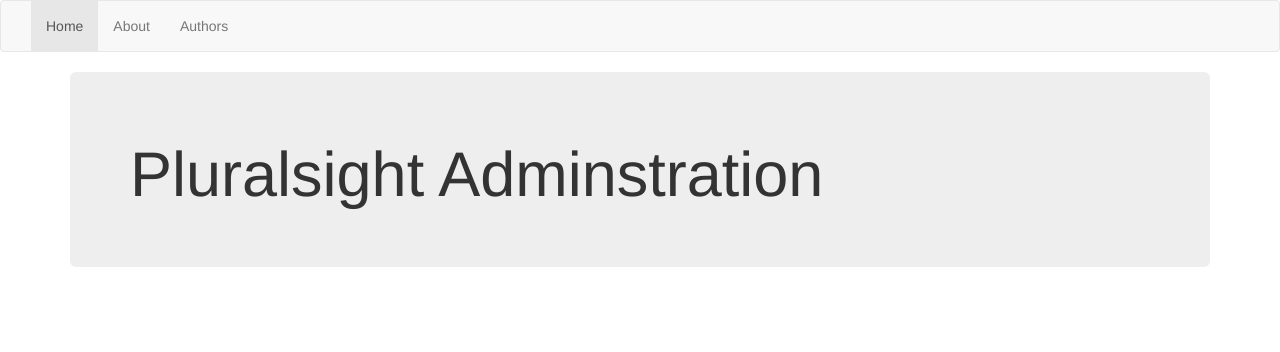
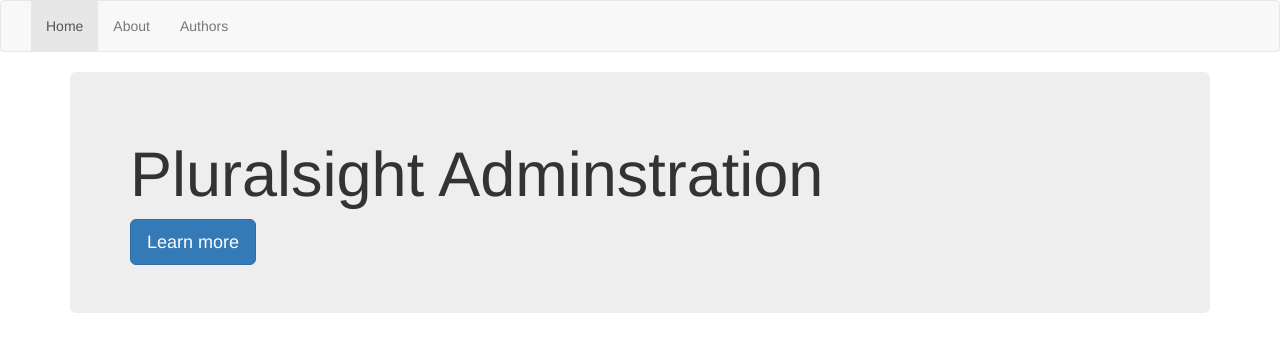
Before and after one commit to Damdias/BuildingReactFluxApp, a React (Create React App) app: page / in a window 1280 px wide. Shown: the top 352 px of the page. Built offline with nearby package versions, Linux system fonts and the light colour scheme.

Commit message:
add learn more link

```diff
--- a/src/components/home/home.js
+++ b/src/components/home/home.js
@@ -1,9 +1,10 @@
 import React from 'react';
-
+import {Link} from 'react-router-dom';
 let Home = ()=>{
     return (
         <div className="jumbotron">
         <h1>Pluralsight Adminstration</h1>
+        <Link to="/about/some" className="btn btn-primary btn-lg">Learn more</Link>
       </div>
     );
 }
--- a/src/components/navi/menu.js
+++ b/src/components/navi/menu.js
@@ -41,7 +41,7 @@
                  </div>
                  <ul className="nav navbar-nav">
                    <li className={this.getAcitveMenu('home')}><Link to="/">Home</Link></li>
-                   <li className={this.getAcitveMenu('about')} ><Link to="/about/test">About</Link> </li>
+                   <li className={this.getAcitveMenu('about')} ><Link params={{userid:1}} to="/about/test">About</Link> </li>
                    <li className={this.getAcitveMenu('author')} ><Link to="/author">Authors</Link></li>
                  </ul>
                </div>
```
